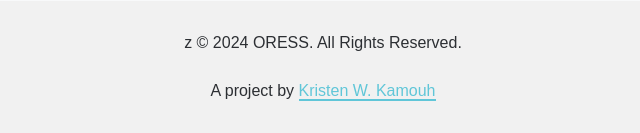
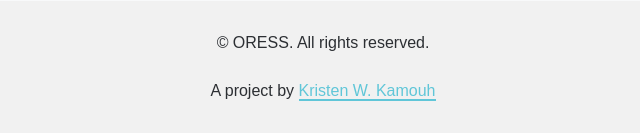
Before and after one commit to Oress-Lab/ORESS, a Flask app: page /help in a window 1280 px wide. Shown: the part 1234-1367 px from the top of the page, without its empty margins (317-957 px from the left). Run offline with Flask 3, Linux system fonts and the light colour scheme; some libraries are stand-ins or nearby versions.

Commit message:
Update help.html

```diff
--- a/templates/help.html
+++ b/templates/help.html
@@ -135,8 +135,8 @@
     <!-- Footer -->
     <div class="page_end">
         <div class="footer">
-            <div class="bot-footer">z
-                © 2024 ORESS. All Rights Reserved.
+            <div class="bot-footer">
+                &copy; <span id="copyright-year"></span> ORESS. All rights reserved.
             </div><br/>
             <div class="nouridio">A project by <a href="">Kristen W. Kamouh</a></div>
         </div>
@@ -147,5 +147,6 @@
     <script src="https://cdnjs.cloudflare.com/ajax/libs/popper.js/1.14.7/umd/popper.min.js"></script>
     <script src="https://stackpath.bootstrapcdn.com/bootstrap/4.3.1/js/bootstrap.min.js"></script>
     <script src="{{ url_for('static', filename='js/help.js') }}"></script>
+    <script src="{{ url_for('static', filename='js/extra.js') }}"></script>
 </body>
 </html>
```
